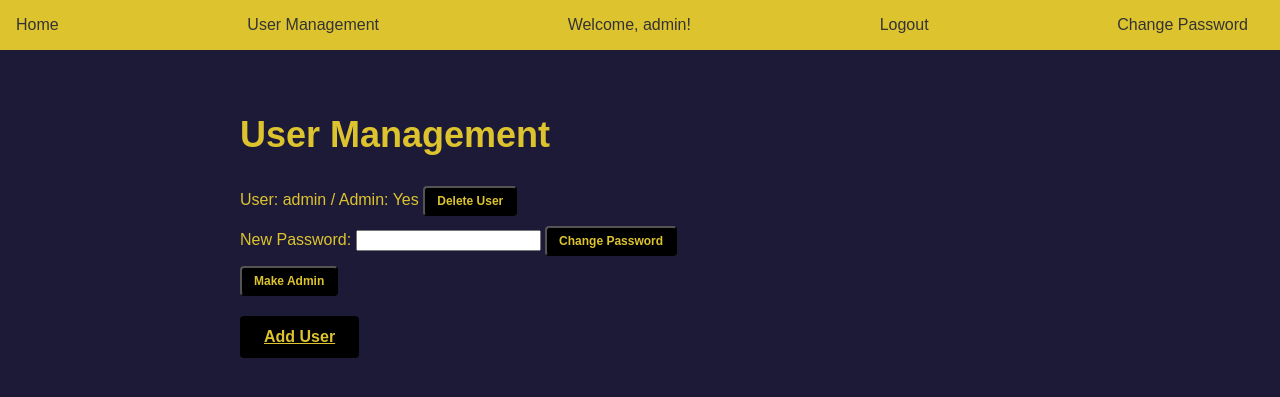
After one commit to Bl00dvault/lions-dst, a Flask app: page /user_management in a window 1280 px wide. The commit adds this page. Shown: the top 397 px of the page. Run offline with Flask 3, Linux system fonts and the light colour scheme; a user stored in the database is signed in.

Commit message:
Added user management options, default user, navbar changes

```diff
--- a/app.py
+++ b/app.py
@@ -7,7 +7,7 @@ import os
 
 app = Flask(__name__, static_url_path='/static')
 app.jinja_env.globals.update(zip=zip)
-app.secret_key = 'asdf123'
+app.secret_key = 'asdf1234'
 
 # Create login database
 basedir = os.path.abspath(os.path.dirname(__file__))
@@ -21,6 +21,7 @@ class User(UserMixin, db.Model):
     id = db.Column(db.Integer, primary_key=True)
     username = db.Column(db.String(80), unique=True, nullable=False)
     password_hash = db.Column(db.String(120), nullable=False)
+    is_admin = db.Column(db.Boolean, default=False)
 
     def set_password(self, password):
         self.password_hash = generate_password_hash(password)
@@ -40,8 +41,19 @@ class User(UserMixin, db.Model):
         return str(self.id)
 
 # Instantiate the new database
-with app.app_context():
+def init_db():
     db.create_all()
+
+    # check if admin exists
+    admin = User.query.filter_by(username='admin').first()
+
+    # if admin does not exist, create one
+    if admin is None:
+        admin = User(username='admin')
+        admin.set_password('asdf')
+        admin.is_admin = True
+        db.session.add(admin)
+        db.session.commit()
 
 @login_manager.user_loader
 def load_user(user_id):
@@ -75,17 +87,109 @@ def register():
     if request.method == 'POST':
         username = request.form['username']
         password = request.form['password']
+        is_admin = 'is_admin' in request.form
 
-        user = User(username=username)
-        user.set_password(password)
+        if is_admin:
+            if not current_user.is_admin:
+                return "Unauthorized", 403
+            else:
+                user = User(username=username)
+                user.set_password(password)
+                user.is_admin = is_admin
 
-        db.session.add(user)
-        db.session.commit()
+                db.session.add(user)
+                db.session.commit()
+        else:
+            user = User(username=username)
+            user.set_password(password)
+
+            db.session.add(user)
+            db.session.commit()
 
         return redirect(url_for('login'))
     else:
         return render_template('register.html')
 
+@app.route('/change_password', methods=['GET', 'POST'])
+@login_required
+def change_password():
+    if request.method == 'POST':
+        current_password = request.form['current_password']
+        new_password = request.form['new_password']
+        confirm_password = request.form['confirm_password']
+
+        if not current_user.check_password(current_password):
+            return "Incorrect current password"
+
+        if new_password != confirm_password:
+            return "New password and confirmation password do not match"
+
+        current_user.set_password(new_password)
+        db.session.commit()
+
+        return redirect(url_for('home'))
+
+    else:
+        return render_template('change_password.html')
+
+@app.route('/user_management', methods=['GET', 'POST'])
+@login_required
+def user_management():
+    if not current_user.is_admin:
+        return "Unauthorized", 403
+
+    if request.method == 'POST':
+        if 'delete_user_id' in request.form:
+            delete_user_id = request.form['delete_user_id']
+            # prevent deleting own account
+            if str(current_user.id) == delete_user_id:
+                return "Error: You can't delete your own account", 400
+            # prevent deleting 'admin' account
+            elif delete_user_id == "1":
+                return "Error: You can't delete the 'admin' account", 400
+            else:
+                User.query.filter_by(id=delete_user_id).delete()
+                db.session.commit()
+
+        elif 'make_admin_id' in request.form:
+            make_admin_id = request.form['make_admin_id']
+            user = User.query.get(make_admin_id)
+            user.is_admin = True
+            db.session.commit()
+
+        else:
+            user_id = request.form['user_id']
+            new_password = request.form['new_password']
+            user = User.query.get(user_id)
+            user.set_password(new_password)
+            db.session.commit()
+
+    users = User.query.all()
+    return render_template('user_management.html', users=users)
+
+    #         user = User.query.get(user_id)
+    #         if not user:
+    #             return "User not found", 404
+
+    #         db.session.delete(user)
+    #         db.session.commit()
+
+    #     else:
+    #         user_id = request.form['user_id']
+    #         new_password = request.form['new_password']
+
+    #         user = User.query.get(user_id)
+    #         if not user:
+    #             return "User not found", 404
+
+    #         user.set_password(new_password)
+    #         db.session.commit()
+
+    #     return redirect(url_for('user_management'))
+
+    # else:
+    #     users = User.query.all()
+    #     return render_template('user_management.html', users=users)
 
 # Load exercise questions and correct answers from JSON
 with open('exercises.json', 'r') as file:
@@ -102,9 +206,15 @@ for id, track_name in exercise_track.items():
         exercises_by_track[track_name] = []
     exercises_by_track[track_name].append((id, exercises[id]))
 
-@app.route('/')
-def home():
-    return render_template('index.html', exercises=exercises, tracks=exercises_by_track, current_user=current_user)
+@app.route('/clear', methods=['GET'])
+def clear():
+    exercise_id = request.args.get('id')
+
+    # Loop over the session keys for this exercise and delete them
+    for i in range(len(session)):
+        session.pop(f'{exercise_id}_{i}', None)
+
+    return redirect(url_for('exercise', id=exercise_id))
 
 @app.route('/exercise', methods=['GET', 'POST'])
 def exercise():
@@ -178,7 +288,13 @@ def result(id):
     for i, answer in enumerate(student_answers):
         session[f'{exercise_id}_{i}'] = answer
 
-    return render_template('result.html', result=result_text, id=exercise_id, answers=student_answers, exercise_name=exercise_name, questions=questions)
+    return render_template('result.html', result=result_text, id=exercise_id, answers=student_answers, exercise_name=exercise_name, questions=questions, correct_answers=correct_answers)
+
+@app.route('/')
+def home():
+    return render_template('index.html', exercises=exercises, tracks=exercises_by_track, current_user=current_user)
 
 if __name__ == '__main__':
+    with app.app_context():
+        init_db()
     app.run(debug=True)
--- a/exercises.json
+++ b/exercises.json
@@ -28,5 +28,12 @@
         "Questions": {
             "What is the first step in the incident response process?": "Identification"
         }
+    },
+    {
+        "ExerciseName": "WST-2",
+        "Track": "Combined",
+        "Questions": {
+            "What is the first step in the incident response process?": "Identification"
+        }
     }
 ]
--- a/static/styles.css
+++ b/static/styles.css
@@ -44,6 +44,24 @@ input[type="submit"]:hover {
     color: #1c1a37;
 }
 
+.btn-small {
+    display: inline-block;
+    background-color: #000000;
+    color: #ddc42e;
+    font-size: 12px; /* Smaller font size */
+    font-weight: bold;
+    text-align: center;
+    padding: 6px 12px; /* Smaller padding */
+    border-radius: 4px;
+    transition: background-color 0.3s ease;
+    margin-top: 10px; /* Smaller margin */
+}
+
+.btn-small:hover {
+    background-color: #ddc42e;
+    color: #1c1a37;
+}
+
 .result {
     font-size: 24px;
     font-weight: bold;
--- a/templates/exercise.html
+++ b/templates/exercise.html
@@ -1,12 +1,11 @@
 <!DOCTYPE html>
 <html lang="en">
 <head>
-    <meta charset="UTF-8">
-    <meta name="viewport" content="width=device-width, initial-scale=1.0">
+    {% include 'title.html' %}
     <title>Lions Web PTT - Exercise</title>
-    <link rel="stylesheet" href="{{ url_for('static', filename='styles.css') }}">
 </head>
 <body>
+    {% include 'navbar.html' %}
     <div class="container">
         <h1>{{ exercises[id] }}</h1>
         <form action="{{ url_for('result', id=id) }}" method="POST">
@@ -21,6 +20,7 @@
             {% endfor %}
             <button type="submit" class="btn">Submit</button>
             <a href="/" class="btn">Return to Home</a>
+            <a href="{{ url_for('clear', id=id) }}" class="btn">Clear Answers</a>
         </form>
     </div>
 </body>
--- a/templates/login.html
+++ b/templates/login.html
@@ -1,15 +1,13 @@
 <!DOCTYPE html>
 <html lang="en">
 <head>
-    <meta charset="UTF-8">
-    <meta name="viewport" content="width=device-width, initial-scale=1.0">
-    <link rel="icon" type="image/jpg" href="{{ url_for('static', filename='favicon.ico') }}">
+    {% include 'title.html' %}
     <title>
         Lions Web PTT - Login
     </title>
-    <link rel="stylesheet" href="{{ url_for('static', filename='styles.css') }}">
 </head>
 <body>
+    {% include 'navbar.html' %}
     <div class="container">
         <h1>Login</h1>
         <p>Please enter your username and password to log in.</p>
--- a/templates/navbar.html
+++ b/templates/navbar.html
@@ -1,8 +1,12 @@
 <div class="navbar">
   <a href="{{ url_for('home') }}">Home</a>
+  {% if current_user.is_admin %}
+      <a href="{{ url_for('user_management') }}">User Management</a>
+  {% endif %}
   {% if current_user.is_authenticated %}
     <a>Welcome, {{ current_user.username }}!</a>
     <a href="{{ url_for('logout') }}">Logout</a>
+    <a href="{{ url_for('change_password') }}">Change Password</a>
   {% else %}
     <a href="{{ url_for('login') }}">Login</a>
     <a href="{{ url_for('register') }}">Register</a>
--- /dev/null
+++ b/templates/title.html
@@ -0,0 +1,4 @@
+<meta charset="UTF-8">
+<meta name="viewport" content="width=device-width, initial-scale=1.0">
+<link rel="icon" type="image/jpg" href="{{ url_for('static', filename='favicon.ico') }}">
+<link rel="stylesheet" href="{{ url_for('static', filename='styles.css') }}">
--- /dev/null
+++ b/templates/user_management.html
@@ -0,0 +1,36 @@
+<!DOCTYPE html>
+<html lang="en">
+<head>
+    {% include 'title.html' %}
+    <title>
+        Lions Web PTT - Change Password
+    </title>
+</head>
+<body>
+    {% include 'navbar.html' %}
+    <div class="container">
+        <h1>User Management</h1>
+            {% for user in users %}
+
+                <form action="{{ url_for('user_management') }}" method="post">
+                    <input type="hidden" name="delete_user_id" value="{{ user.id }}" >
+                    User: {{ user.username }} /
+                    <span>Admin: {{ "Yes" if user.is_admin else "No" }}</span>
+                    <button type="submit" class="btn-small" name="delete">Delete User</button>
+                </form>
+                <form action="{{ url_for('user_management') }}" method="post">
+                    <input type="hidden" name="user_id" value="{{ user.id }}">
+                    <label>New Password:</label>
+                    <input type="password" name="new_password" required>
+                    <button type="submit" class="btn-small">Change Password</button>
+                </form>
+                <form action="{{ url_for('user_management') }}" method="post">
+                    <input type="hidden" name="make_admin_id" value="{{ user.id }}">
+                    <button type="submit" class="btn-small">Make Admin</button>
+                </form>
+
+            {% endfor %}
+            <a href="{{ url_for('register') }}" class="btn">Add User</a>
+    </div>
+</body>
+</html>
```
Also changed, not shown: templates/change_password.html (added, +32 -0 lines), templates/index.html (+2 -5 lines), templates/register.html (+8 -4 lines), templates/result.html (+17 -7 lines), README.md. Lines whose indentation alone changed are shown as unchanged.
